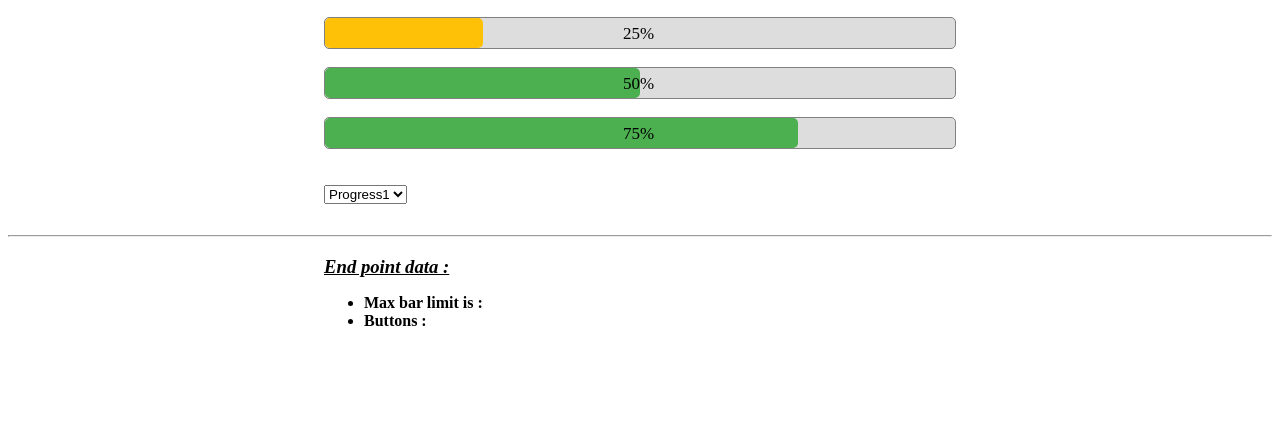
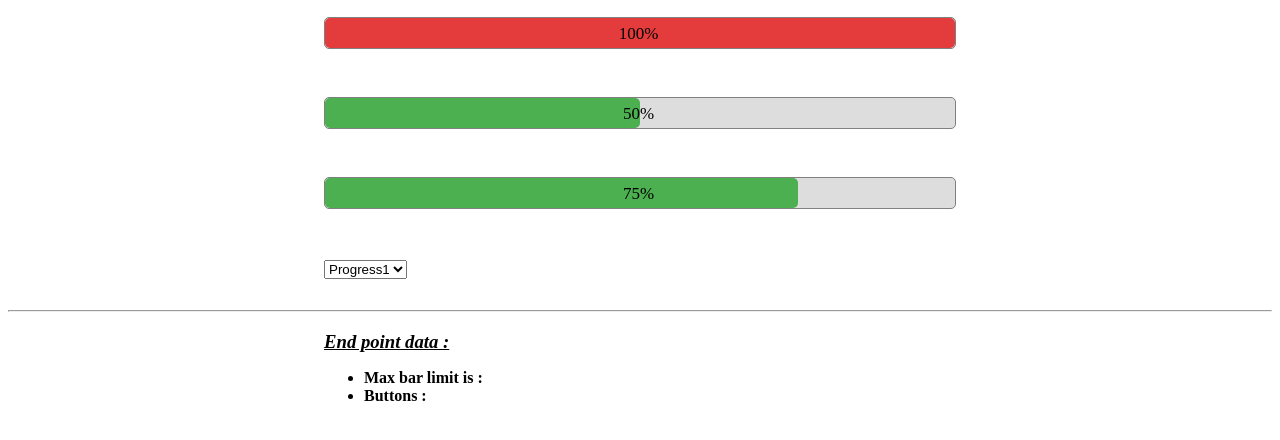
Before and after one commit to kddp/Progress-Bars, a plain HTML site: page index.html in a window 1280 px wide. Shown: the part 50-490 px from the top of the page. Drawn offline with Linux system fonts and the light colour scheme; no server answers.

```diff
--- a/css/master.css
+++ b/css/master.css
@@ -12,10 +12,10 @@
   	background-color: #ddd;
     border-radius: 5px;
     border: 1px solid grey;
+    margin: 15px 0px;
 }
 
 .myBar {
-  	width: 25%;
   	height: 30px;
   	background-color: #4CAF50;
   	transition-property: width;
```
